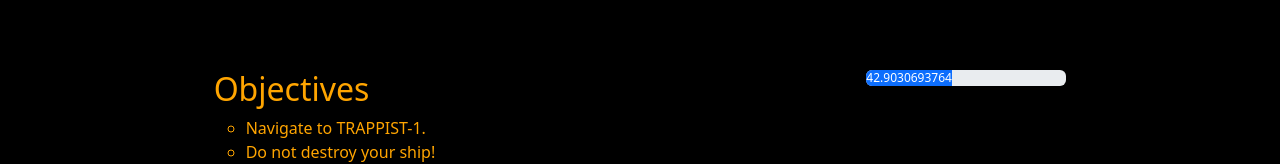
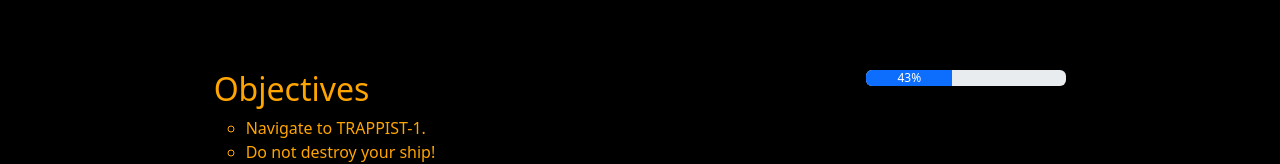
Before and after one commit to bramtechs/Starship58Adventure, a React (Vite) app: page / in a window 1280 px wide. Shown: the part 570-734 px from the top of the page. Built offline with nearby package versions, Linux system fonts and the light colour scheme.

Commit message:
rounding off health

```diff
--- a/src/components/UI/BottomBar.tsx
+++ b/src/components/UI/BottomBar.tsx
@@ -28,7 +28,7 @@ export const BottomBar: FC<BottomBarProps> = ({HullHealth, Objectives}) => {
                 </ul>
             </div>
             <div className='HullHealth'>
-                <ProgressBar now={Health} label={`${Health}%`} style={{width: 200}} />
+                <ProgressBar now={Health} label={`${Math.round(Health)}%`} style={{width: 200}} />
             </div>
         </div>
     )
```
